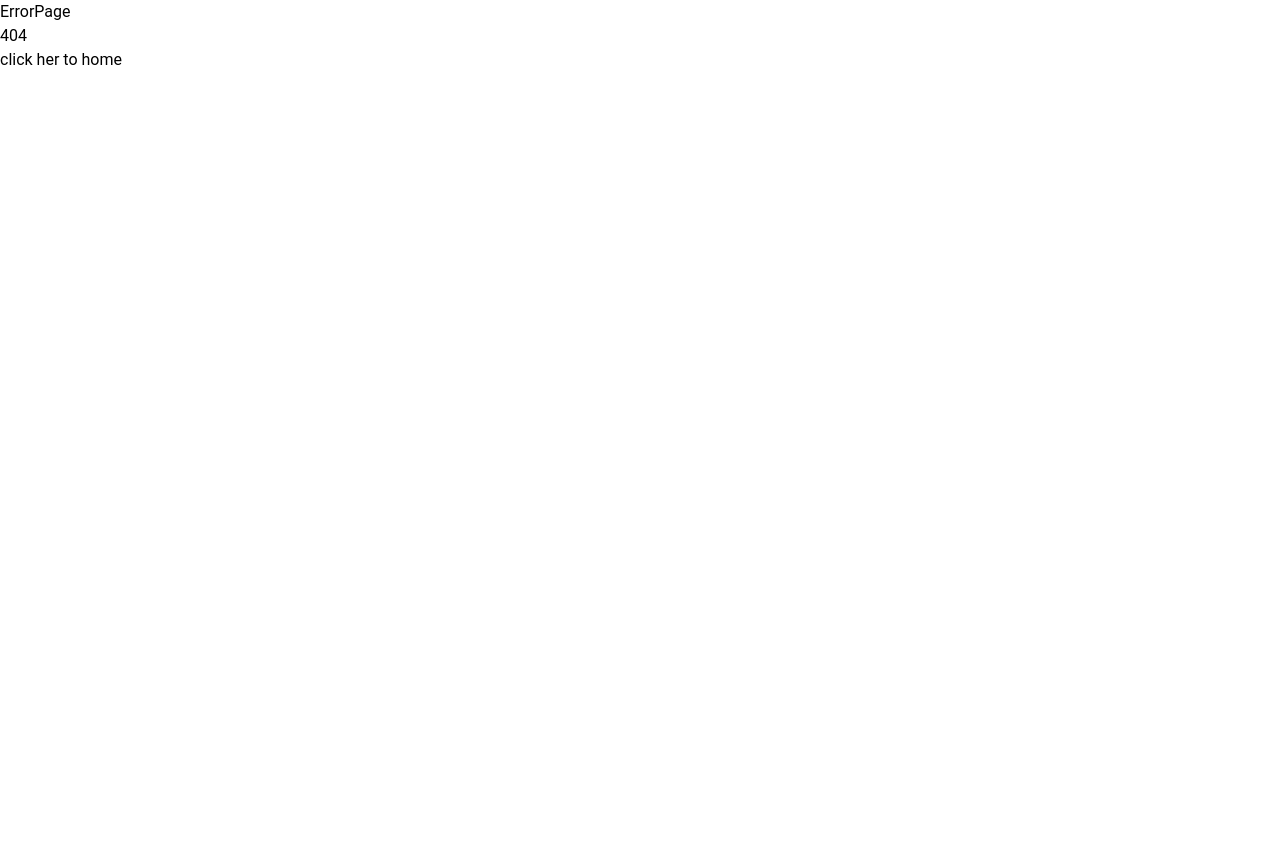
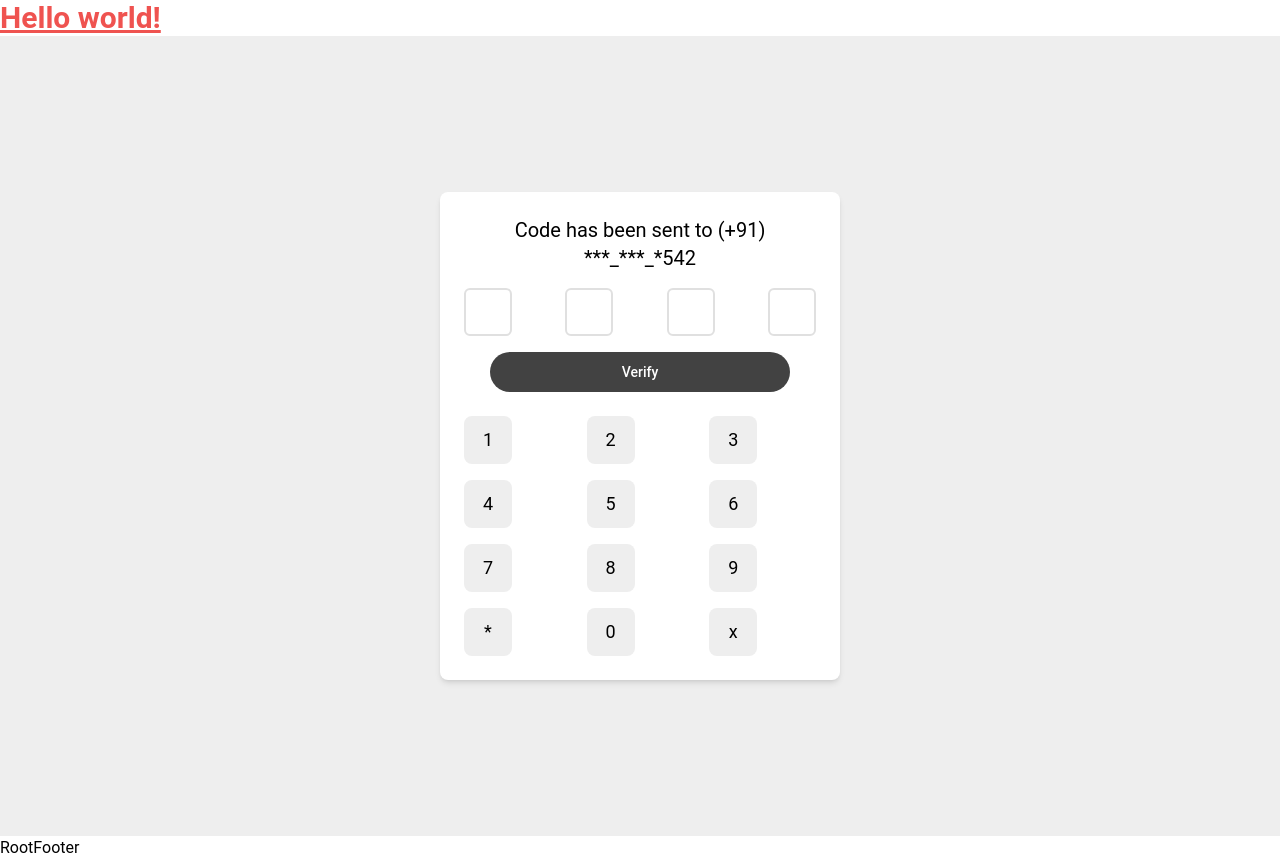
Before and after one commit to RJRYT/SC-MERN, a React (Vite) app in the folder client/: page /otpverification in a window 1280 px wide. Before the commit this address had no page. Before the commit the page ends 800 px from the top, so only its background shows below. Built offline with nearby package versions, Linux system fonts and the light colour scheme; the HTML template or start-up script is replaced by a standard one.

Commit message:
otp verificaton  and  allowlocation  compleate

```diff
--- /dev/null
+++ b/client/src/pages/root/AllowLocation.jsx
@@ -0,0 +1,24 @@
+export const AllowLocation = () => {
+  return<div className="flex justify-center items-center min-h-screen bg-gray-100">
+  <div className="p-6 bg-white rounded-lg shadow-md w-[400px]">
+    <h4 className="text-2xl font-semibold text-center text-gray-800 mb-6">
+      Allow Location
+    </h4>
+
+    <div className="text-center mb-6">
+      <button className="text-white w-full bg-gray-800 hover:bg-gray-900 focus:outline-none focus:ring-4 focus:ring-gray-300 font-medium rounded-full text-sm px-5 py-2.5">
+        Allow
+      </button>
+    </div>
+
+
+    <p className="text-center text-gray-600 mb-4">Manually Enter Location</p>
+
+    <input
+      type="text"
+      placeholder="Value"
+      className="w-full p-3 border-2 border-gray-300 rounded-md text-lg focus:outline-none focus:ring-2 focus:border-gray-100"
+    />
+  </div>
+</div>
+};
--- /dev/null
+++ b/client/src/pages/root/OtpVerification.jsx
@@ -0,0 +1,55 @@
+export const OtpVerification = () => {
+  return (
+    <div className="flex justify-center items-center min-h-screen bg-gray-200">
+      <div className="p-6 bg-white rounded-lg shadow-md w-[400px]">
+        <h3 className="text-xl text-center mb-4">
+          Code has been sent to (+91) ***_***_*542
+        </h3>
+
+        <div className="flex justify-between mb-4">
+          <input
+            type="text"
+            maxLength="1"
+            className="w-12 h-12 text-center text-xl border-2 border-gray-300 rounded-md focus:outline-none focus:ring-2 focus:ring-blue-500"
+          />
+          <input
+            type="text"
+            maxLength="1"
+            className="w-12 h-12 text-center text-xl border-2 border-gray-300 rounded-md focus:outline-none focus:ring-2 focus:ring-blue-500"
+          />
+          <input
+            type="text"
+            maxLength="1"
+            className="w-12 h-12 text-center text-xl border-2 border-gray-300 rounded-md focus:outline-none focus:ring-2 focus:ring-blue-500"
+          />
+          <input
+            type="text"
+            maxLength="1"
+            className="w-12 h-12 text-center text-xl border-2 border-gray-300 rounded-md focus:outline-none focus:ring-2 focus:ring-blue-500"
+          />
+        </div>
+
+        <div className="text-center mb-6">
+          <button className="text-white w-[300px] bg-gray-800 hover:bg-gray-900 focus:outline-none focus:ring-4 focus:ring-gray-300 font-medium rounded-full text-sm px-5 py-2.5">
+            Verify
+          </button>
+        </div>
+
+        <div className="mt-4">
+          <ul className="grid grid-cols-3 gap-4 text-center">
+            {["1", "2", "3", "4", "5", "6", "7", "8", "9", "*", "0", "x"].map(
+              (key) => (
+                <li
+                  key={key}
+                  className="cursor-pointer w-12 h-12 flex justify-center items-center text-lg bg-gray-200 rounded-lg hover:bg-gray-300"
+                >
+                  {key}
+                </li>
+              )
+            )}
+          </ul>
+        </div>
+      </div>
+    </div>
+  );
+};
```
Also changed, not shown: client/src/routes/Router.jsx (+10 -0 lines), 1 other file (tests, documents, lock files or other folders).
